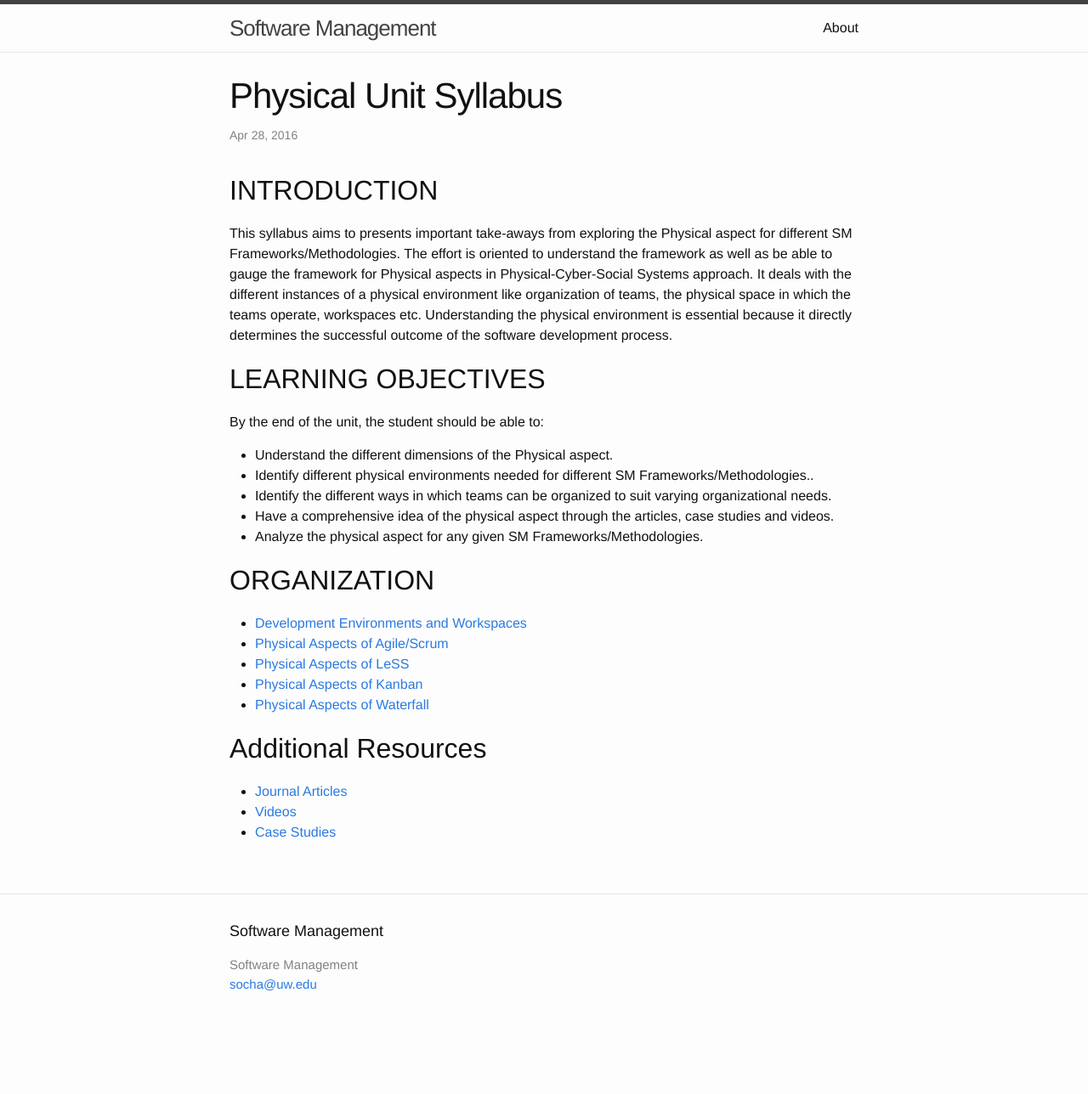
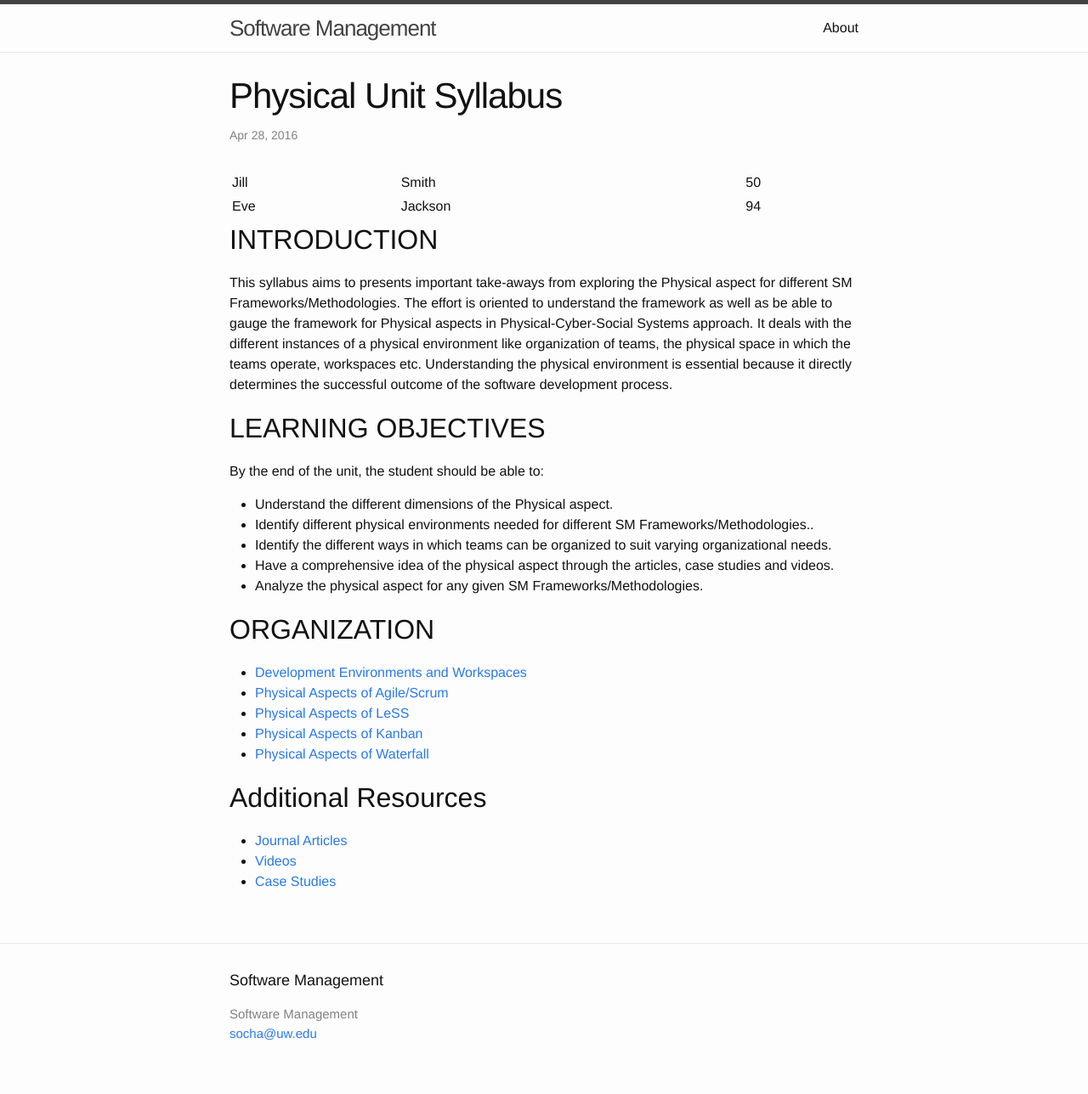
Before and after one commit to css566/css566.github.io, a Jekyll site: the page built from _posts/2016-04-28-physical_syllabus.md, in a window 1280 px wide. Shown: the whole page at 85% size. Built offline with Jekyll 4.4.1, drawn with Linux system fonts in a browser that asks for light colours; comment, search, counter and statistics services are not loaded; before the commit the page ends 1230 px from its top, so only the background shows below that.

Commit message:
Update 2016-04-28-physical_syllabus.md

```diff
--- a/_posts/2016-04-28-physical_syllabus.md
+++ b/_posts/2016-04-28-physical_syllabus.md
@@ -2,6 +2,19 @@
 layout: post
 title: Physical Unit Syllabus
 ---
+
+<table style="width:100%">
+   <tr>
+    <td>Jill</td>
+     <td>Smith</td>
+    <td>50</td>
+   </tr>
+  <tr>
+    <td>Eve</td>
+     <td>Jackson</td>
+    <td>94</td>
+   </tr>
+</table>
 
 ## INTRODUCTION
 
```
